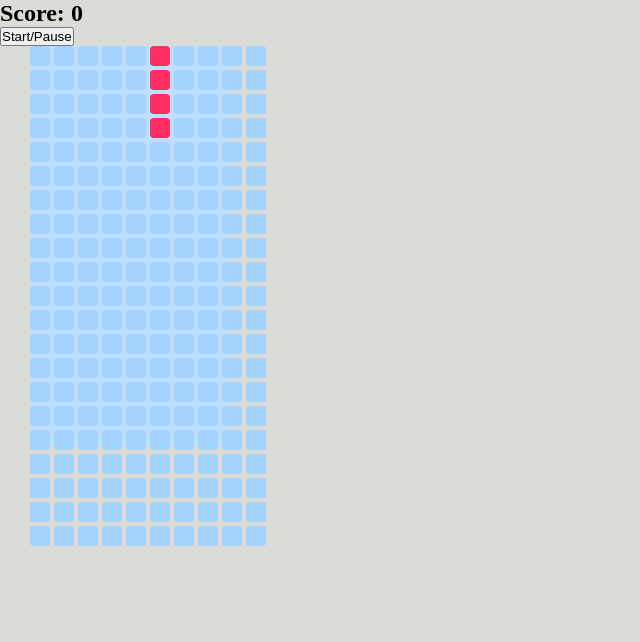
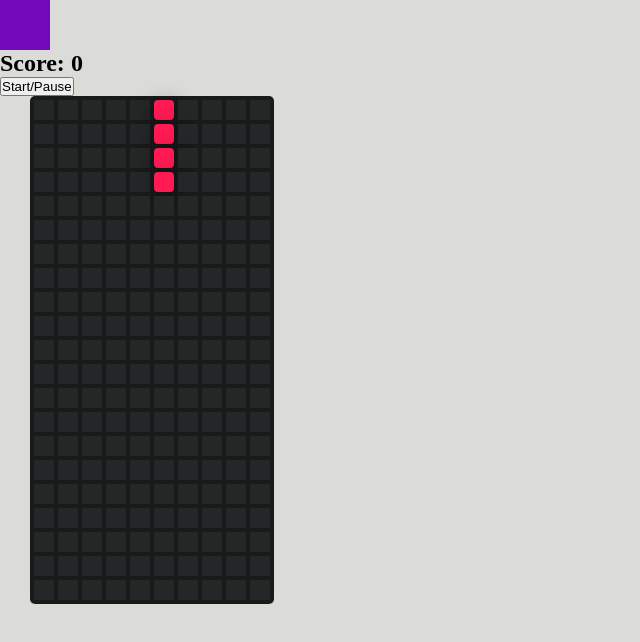
Before and after one commit to shanoysinc/Tetris, a website with bundled scripts: page index.html in a window 1280 px wide. Shown: the whole page, without its empty margins (0-640 px from the left). Built offline with nearby package versions, Linux system fonts and the light colour scheme.

Commit message:
change tetromino's color

```diff
--- a/index.html
+++ b/index.html
@@ -8,6 +8,7 @@
 </head>
 
 <body>
+    <div class="bloc"></div>
 
     <h2>Score: <span class="score">0</span></h2>
     <button id="startBtn">Start/Pause</button>
@@ -16,7 +17,7 @@
         <div id="grid"></div>
         <div id="mini-grid"></div>
     </div>
-    <audio class="themeMusic" src="audio/TetrisSoundtrack.mp3">
+    <audio class="themeMusic" src="audio/TetrisSoundtrack.mp3" loop="true">
         <p>If you are reading this, it is because your browser does not support the audio element. </p>
     </audio>
     <audio class="clearBlock" src="audio/clearblock.mp3">
--- a/src/app.ts
+++ b/src/app.ts
@@ -90,7 +90,14 @@ document.addEventListener("DOMContentLoaded", () => {
 
 	let randomTetromino = Math.floor(Math.random() * TetrominoShapes.length);
 
-	const colors = ["#6155a6", "#e05297", "#f64b3c", "#30e3ca", "#ff2e63"];
+	// green -> purple -> yellow -> blue -> red
+	const colors = [
+		"hsl(126, 55%, 37%)",
+		"hsl(276, 91%, 38%)",
+		"hsl(60, 92%, 55%)",
+		"hsl(229, 83%, 55%)",
+		"hsl(345, 100%, 55%)",
+	];
 	let currentPosition = 4;
 	let rotateTetromino = 0;
 	let currentTetromino = TetrominoShapes[randomTetromino][rotateTetromino];
@@ -338,7 +345,7 @@ document.addEventListener("DOMContentLoaded", () => {
 		if (timeSet == undefined) {
 			themeMusic.play();
 
-			timeSet = setInterval(() => moveDown(), 100);
+			timeSet = setInterval(() => moveDown(), 250);
 		} else {
 			themeMusic.pause();
 
--- a/styles.css
+++ b/styles.css
@@ -13,17 +13,28 @@ body {
 	display: grid;
 	margin-left: 30px;
 	grid-template-columns: repeat(10, 1fr);
-	/* padding: 3px; */
+	padding: 4px;
+	border-radius: 5px;
 	gap: 4px;
-	width: 200px;
-	height: 400px;
-	background-color: hsl(208, 97%, 87%);
+	width: fit-content;
+	height: fit-content;
+	/* background-color: hsl(208, 97%, 87%); */
+	background-color: hsl(210, 2%, 10%);
 }
 
 #grid > div {
-	background-color: hsl(209, 100%, 82%);
-	border-radius: 4px;
-	/* height: 20px;
-	width: 20px; */
+	background-color: hsla(210, 3%, 15%);
+
 	padding: 10px;
 }
+.tetromino {
+	border-radius: 4px;
+
+	box-shadow: 1px 5px 22px -3px #000000;
+}
+
+.bloc {
+	height: 50px;
+	width: 50px;
+	background-color: hsl(276, 91%, 38%);
+}
```
Also changed, not shown: dist/app.js, 1 other file.
